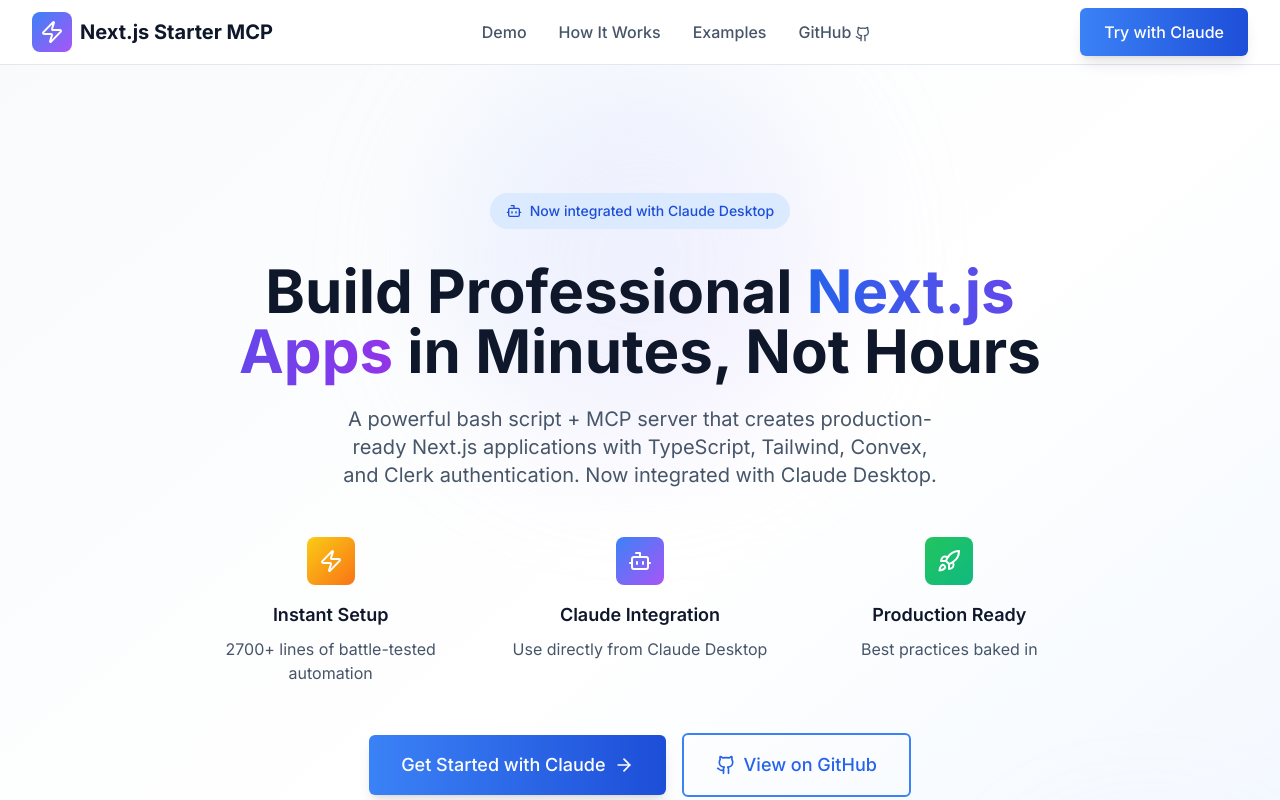
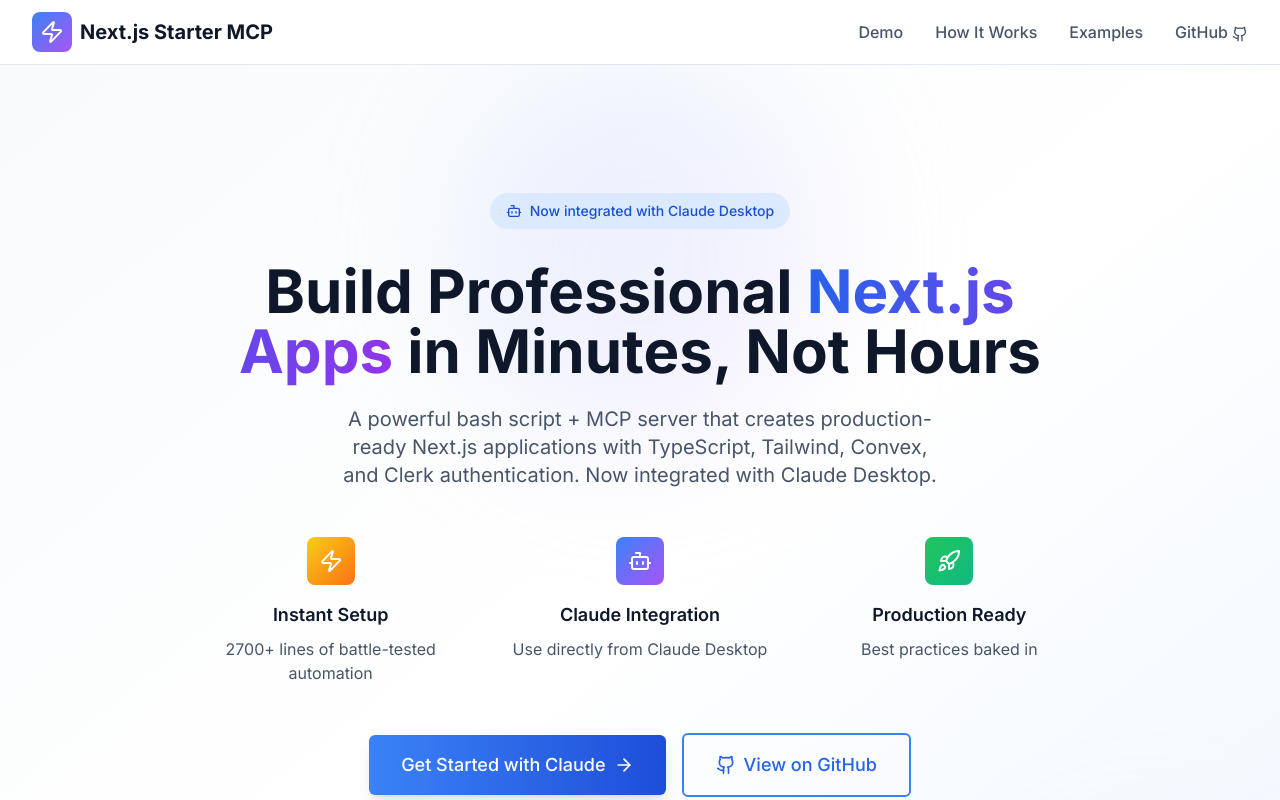
Before and after one commit to Bendako/next-starter-mcp-landing-page, a Next.js app: page / in a window 1280 px wide. Shown: the top 800 px of the page. Built offline with nearby package versions, Linux system fonts and the light colour scheme.

Commit message:
feat: Remove 'Try with Claude' button from header navigation

```diff
--- a/src/components/Header.tsx
+++ b/src/components/Header.tsx
@@ -2,7 +2,6 @@
 
 import { useState } from 'react'
 import { Menu, X, Github, Zap } from 'lucide-react'
-import Button from './ui/Button'
 import { cn } from '@/lib/utils'
 
 const navigation = [
@@ -45,12 +44,7 @@
             ))}
           </nav>
 
-          {/* CTA Button */}
-          <div className="hidden md:flex items-center space-x-4">
-            <Button size="md">
-              Try with Claude
-            </Button>
-          </div>
+
 
           {/* Mobile menu button */}
           <div className="md:hidden">
@@ -85,11 +79,6 @@
                 {item.name}
               </a>
             ))}
-            <div className="px-4 pt-2">
-              <Button fullWidth size="md">
-                Try with Claude
-              </Button>
-            </div>
           </div>
         </div>
       </div>
```
